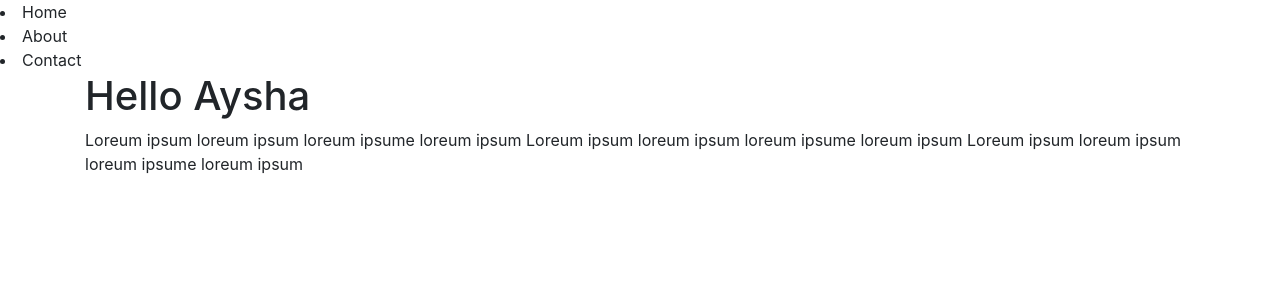
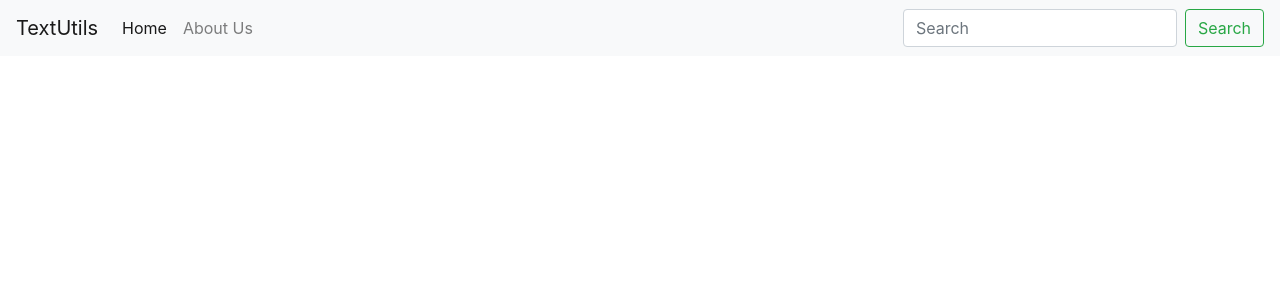
Before and after one commit to Aterminate/text-utils, a React (Create React App) app: page / in a window 1280 px wide. Shown: the top 300 px of the page. Built offline with nearby package versions, Linux system fonts and the light colour scheme.

Commit message:
First Commit

```diff
--- a/src/App.js
+++ b/src/App.js
@@ -1,21 +1,10 @@
 // import logo from './logo.svg';
 import './App.css';
-let name= "Aysha";
+import { Navbar } from './components/Navbar';
 function App() {
   return (
       <>
-        <nav>
-           <li>Home</li>
-           <li>About</li>
-           <li>Contact</li>
-        </nav>
-        <div className="container">
-           <h1>Hello {name}</h1>
-           <p>Loreum ipsum loreum ipsum loreum ipsume loreum ipsum
-           Loreum ipsum loreum ipsum loreum ipsume loreum ipsum
-           Loreum ipsum loreum ipsum loreum ipsume loreum ipsum
-           </p>
-        </div>
+        <Navbar title="TextUtils" aboutText="About Us" />
       </>
   );
 }
--- /dev/null
+++ b/src/components/Navbar.js
@@ -0,0 +1,35 @@
+import React from 'react'
+import PropTypes from 'prop-types'
+
+export const Navbar = (props) => {
+  return (
+    <nav className="navbar navbar-expand-lg navbar-light bg-light">
+    <a className="navbar-brand" href="/">{props.title}</a>
+    <button className="navbar-toggler" type="button" data-toggle="collapse" data-target="#navbarSupportedContent" aria-controls="navbarSupportedContent" aria-expanded="false" aria-label="Toggle navigation">
+      <span className="navbar-toggler-icon"></span>
+    </button>
+
+    <div className="collapse navbar-collapse" id="navbarSupportedContent">
+      <ul className="navbar-nav mr-auto">
+        <li className="nav-item active">
+          <a className="nav-link" href="/">Home <span className="sr-only">(current)</span></a>
+        </li>
+        <li className="nav-item">
+          <a className="nav-link" href="/">{props.aboutText}</a>
+        </li>
+      </ul>
+      <form className="form-inline my-2 my-lg-0">
+        <input className="form-control mr-sm-2" type="search" placeholder="Search" aria-label="Search"/>
+        <button className="btn btn-outline-success my-2 my-sm-0" type="submit">Search</button>
+      </form>
+    </div>
+  </nav>
+  )
+}
+Navbar.propTypes = {title: PropTypes.string.isRequired,
+                    aboutText: PropTypes.string}
+
+// Navbar.defaultProps = {
+//     title: 'Set title here',
+//     aboutText: 'Set About Text'
+// }
```
